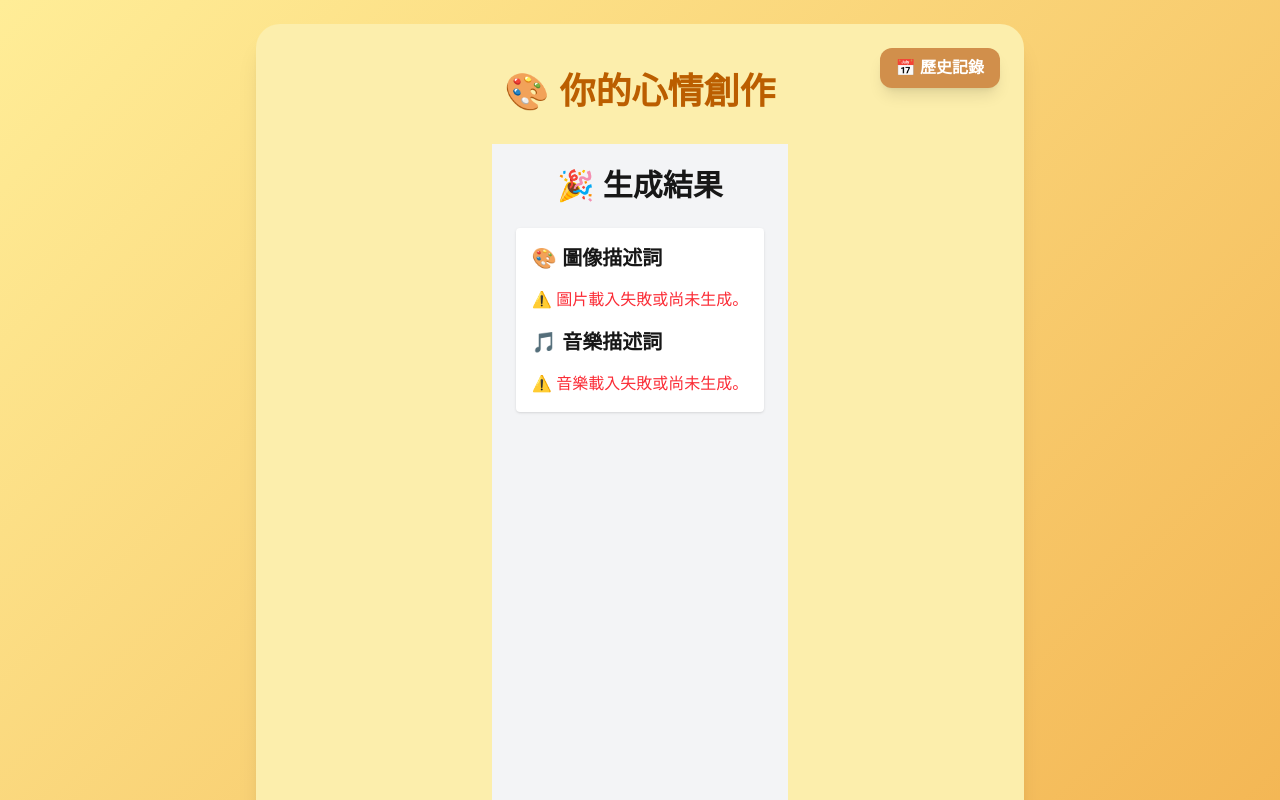
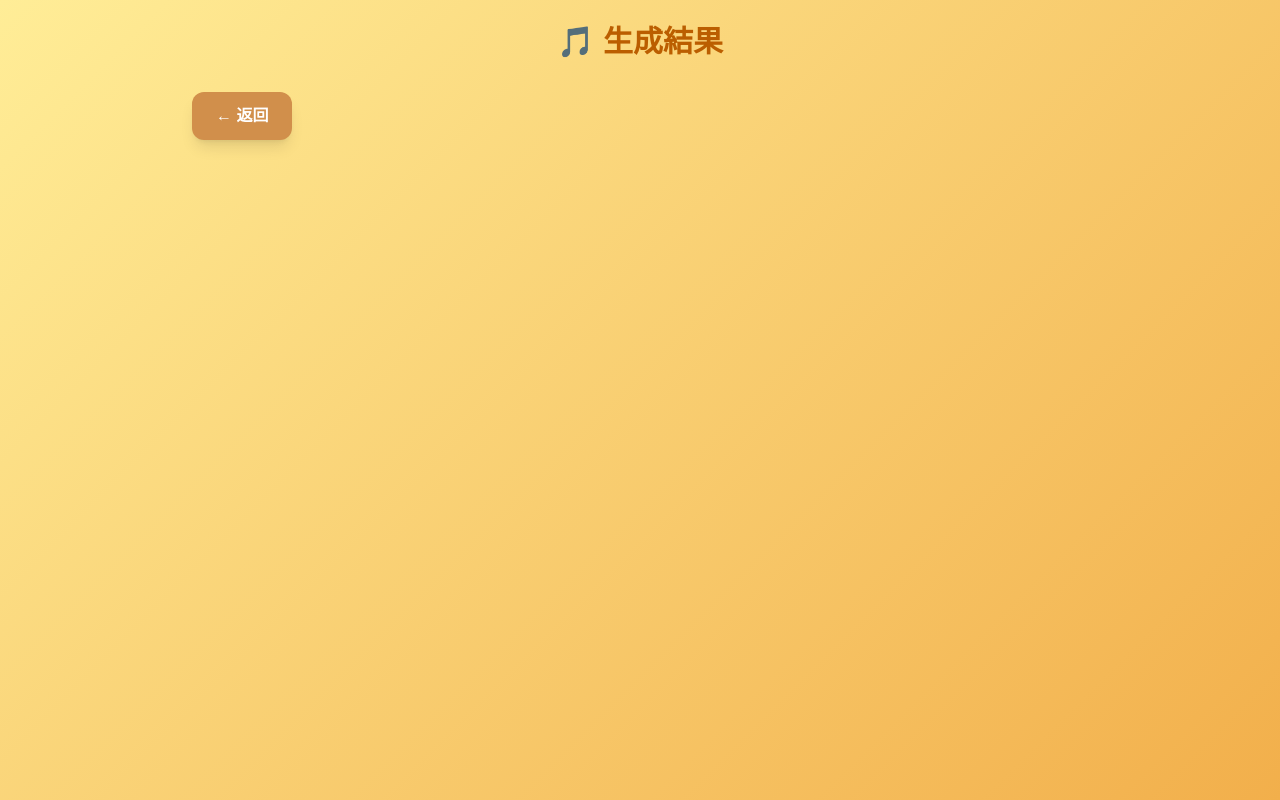
Before and after one commit to Arrozex/Intro_FPJ, a Next.js app: page /result in a window 1280 px wide. Shown: the top 800 px of the page. Built offline with nearby package versions, Linux system fonts and the light colour scheme.

Commit message:
Update page.tsx

```diff
--- a/app/result/page.tsx
+++ b/app/result/page.tsx
@@ -1,68 +1,56 @@
+// app/result/page.tsx
 'use client'
-import { useRouter, useSearchParams } from 'next/navigation'
-import { useEffect, useState } from 'react'
-import ResultContent from './ResultContent'
 
-export default function ResultPage() {
-  const router = useRouter()
+import { useSearchParams } from 'next/navigation'
+import { Suspense } from 'react'
+
+function ResultContent() {
   const searchParams = useSearchParams()
-  const [imageUrl, setImageUrl] = useState<string | null>(null)
-  const [promptPic, setPromptPic] = useState<string | null>(null)
-  const [promptMusic, setPromptMusic] = useState<string | null>(null)
-  const [musicUrl, setMusicUrl] = useState<string | null>(null)
-  const [loading, setLoading] = useState(true)
-
-  // 從 URL 參數中獲取資料
-  useEffect(() => {
-    const img = searchParams.get('img')
-    const music = searchParams.get('music')
-    const prompt = searchParams.get('prompt')
-    const musicPrompt = searchParams.get('music_prompt')
-
-    setImageUrl(img ? decodeURIComponent(img) : null)
-    setMusicUrl(music ? decodeURIComponent(music) : null)
-    setPromptPic(prompt ? decodeURIComponent(prompt) : null)
-    setPromptMusic(musicPrompt ? decodeURIComponent(musicPrompt) : null)
-    setLoading(false)
-  }, [searchParams])
+  const img = searchParams.get('img')
+  const music = searchParams.get('music')
+  const prompt = searchParams.get('prompt')
+  const musicPrompt = searchParams.get('music_prompt')
 
   return (
-    <div
-      className="min-h-screen flex items-center justify-center p-6"
-      style={{
-        background: 'linear-gradient(135deg, #FFED97 0%, #f2af4b 100%)',
-      }}
-    >
-      <div className="bg-[#fceeac] rounded-3xl shadow-xl max-w-3xl w-full p-12 space-y-10 flex flex-col items-center relative">
-        {/* 歷史記錄按鈕 */}
-        <button
-          type="button"
-          onClick={() => router.push('/history')}
-          className="absolute top-6 right-6 bg-[#d18f4b] hover:bg-[#bd7b39] text-white px-4 py-2 rounded-xl font-semibold transition-colors duration-200 shadow-lg"
-        >
-          📅 歷史記錄
-        </button>
-
-        <h1 className="text-4xl font-extrabold text-[#BB5E00] select-none mb-8">
-          🎨 你的心情創作
+    <div className="min-h-screen p-6" style={{
+      background: 'linear-gradient(135deg, #FFED97 0%, #f2af4b 100%)',
+    }}>
+      <div className="max-w-4xl mx-auto">
+        <h1 className="text-3xl font-bold text-[#BB5E00] mb-8 text-center">
+          🎵 生成結果
         </h1>
 
-        <ResultContent
-          imageUrl={imageUrl}
-          promptPic={promptPic}
-          promptMusic={promptMusic}
-          musicUrl={musicUrl}
-          loading={loading}
-        />
+        {img && (
+          <div className="mb-8">
+            <h2 className="text-xl font-semibold text-[#BB5E00] mb-4">生成的圖片</h2>
+            <img src={img} alt="Generated" className="w-full max-w-md mx-auto rounded-lg shadow-lg" />
+          </div>
+        )}
 
-        {/* 返回按鈕 */}
+        {music && (
+          <div className="mb-8">
+            <h2 className="text-xl font-semibold text-[#BB5E00] mb-4">生成的音樂</h2>
+            <audio controls className="w-full">
+              <source src={music} type="audio/mpeg" />
+            </audio>
+          </div>
+        )}
+
         <button
-          onClick={() => router.push('/')}
-          className="w-full max-w-xs py-3 rounded-xl text-white font-semibold transition shadow-lg hover:shadow-xl transform hover:scale-105 bg-[#d18f4b] hover:bg-[#bd7b39] focus:outline-none focus:ring-4 focus:ring-[#BB5E00]"
+          onClick={() => window.history.back()}
+          className="bg-[#d18f4b] hover:bg-[#bd7b39] text-white px-6 py-3 rounded-xl font-semibold transition-colors duration-200 shadow-lg"
         >
-          返回首頁
+          ← 返回
         </button>
       </div>
     </div>
   )
 }
+
+export default function ResultPage() {
+  return (
+    <Suspense fallback={<div>Loading...</div>}>
+      <ResultContent />
+    </Suspense>
+  )
+}
```
